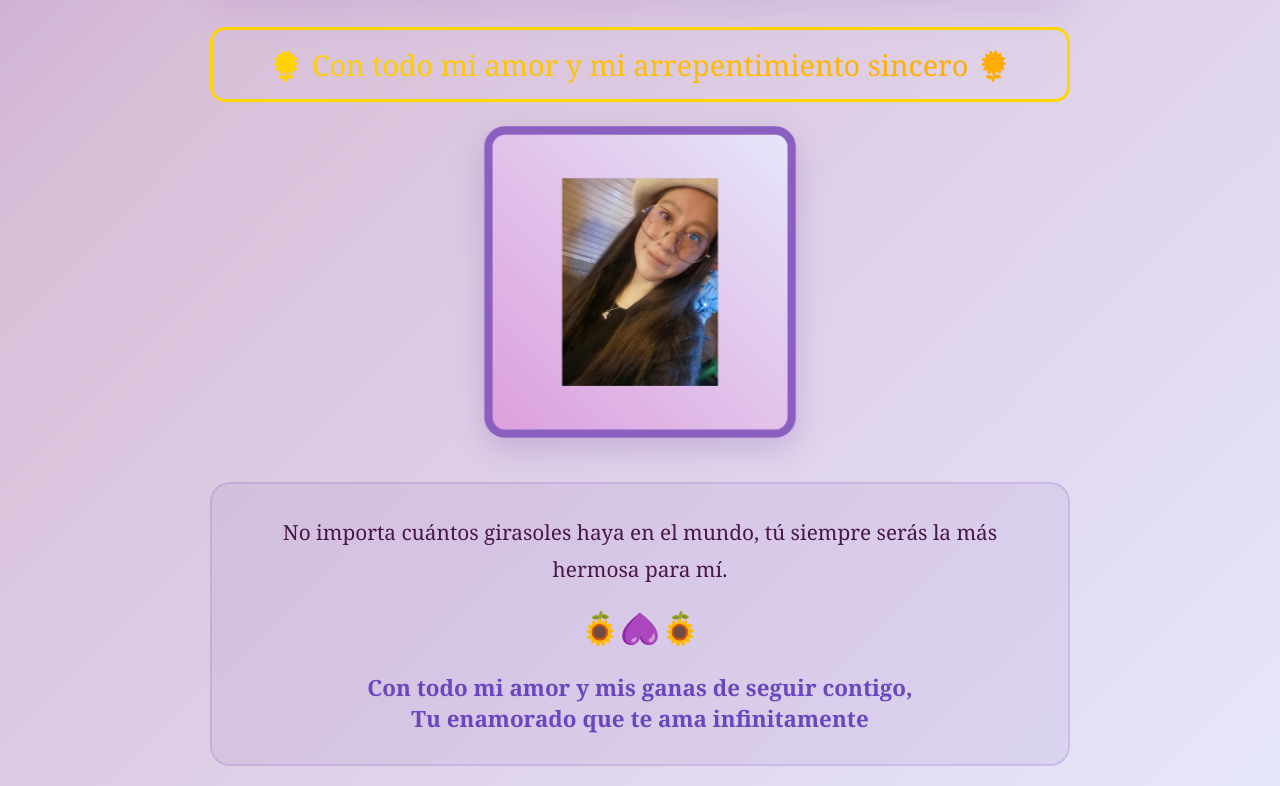
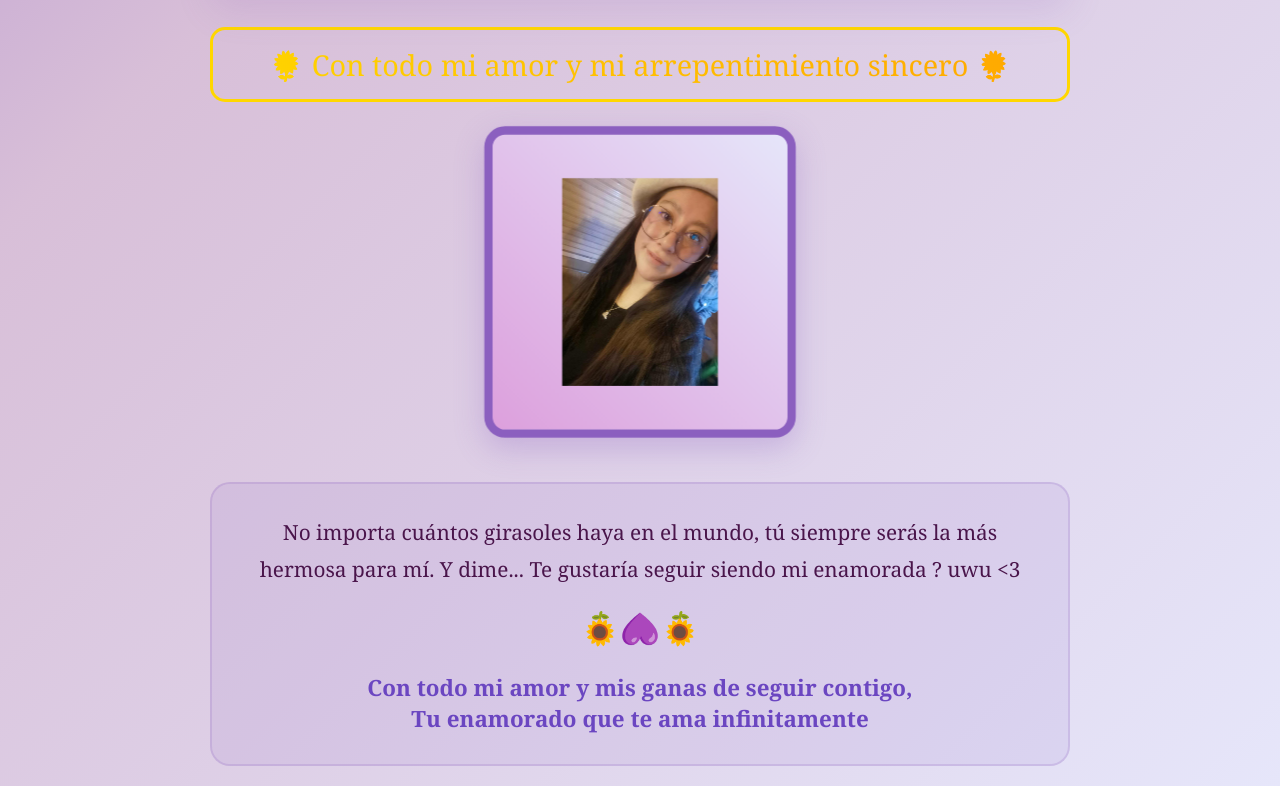
Before and after one commit to Omar-CS-RL/sorp_fin_agosto, a plain HTML site: page index.html in a window 1280 px wide. Shown: the part 1605-2391 px from the top of the page. Drawn offline with Linux system fonts and the light colour scheme.

Commit message:
Add files via upload

```diff
--- a/index.html
+++ b/index.html
@@ -316,7 +316,8 @@
         <div class="footer">
             <p class="message-text">
                 No importa cuántos girasoles haya en el mundo,
-                tú siempre serás la más hermosa para mí.
+                tú siempre serás la más hermosa para mí. Y dime...
+                Te gustaría seguir siendo mi enamorada ? uwu <3
             </p>
             <div class="sunflower-divider">🌻💜🌻</div>
             <p class="signature">
```
